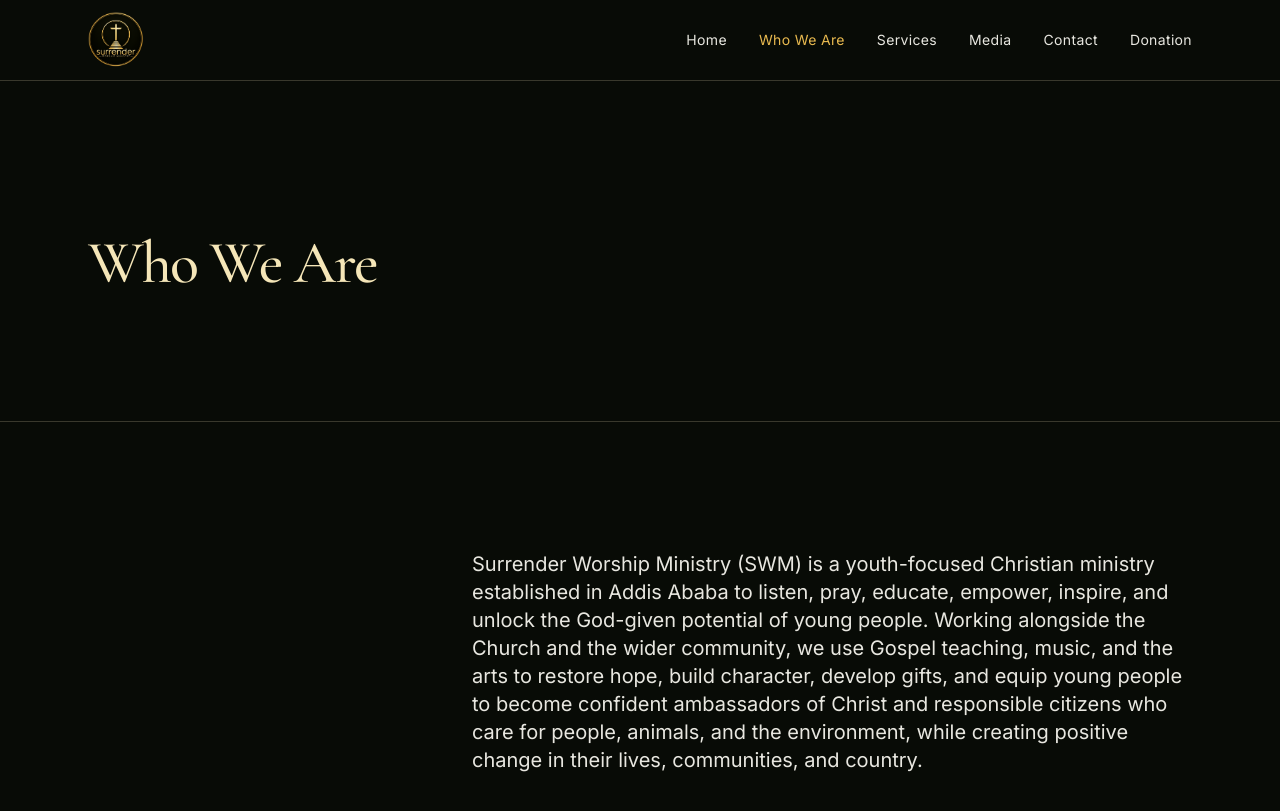
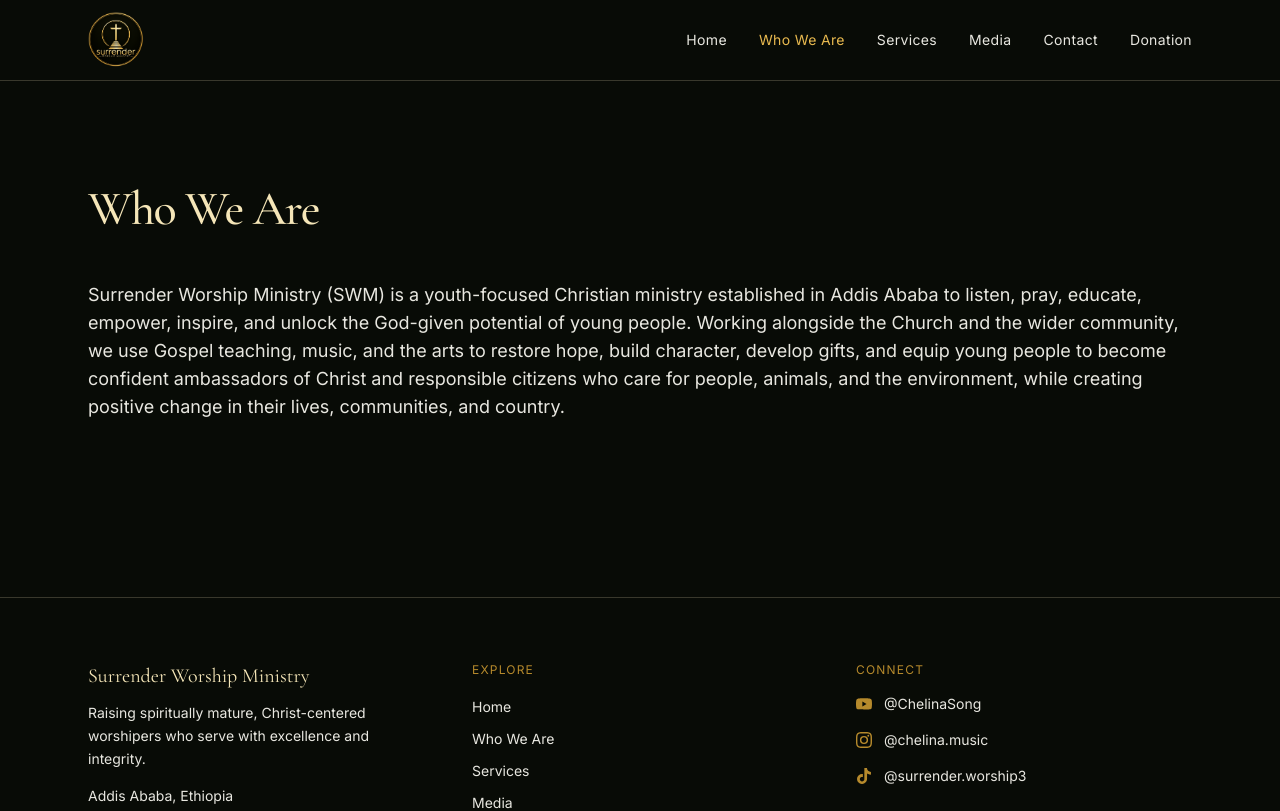
Before and after one commit to firatolin/surrender-worship, a Next.js app: page /who-we-are in a window 1280 px wide. Shown: the top 811 px of the page. Built offline with nearby package versions, Linux system fonts and the light colour scheme.

Commit message:
Who we are page

```diff
--- a/src/app/who-we-are/page.tsx
+++ b/src/app/who-we-are/page.tsx
@@ -1,4 +1,5 @@
 import type { Metadata } from "next";
+import { Reveal } from "@/components/ui/reveal";
 
 export const metadata: Metadata = {
   title: "Who We Are",
@@ -6,35 +7,20 @@
     "Surrender Worship Ministry (SWM) is a youth-focused Christian ministry established in Addis Ababa to listen, pray, educate, empower, inspire, and unlock the God-given potential of young people.",
 };
 
-// const pillars = ["Listen", "Pray", "Educate", "Empower", "Inspire", "Unlock"];
-
 export default function WhoWeArePage() {
   return (
-    <>
-      {/* ── Who We Are ──────────────────────────────────── */}
-      <section className="border-b border-border">
-        <div className="container-editorial py-24 md:py-32">
-          {/* <p className="text-xs uppercase tracking-widest text-brand-antique-gold">
+    <div className="full-bleed">
+      <div className="container-editorial py-16 md:py-20 max-w-3xl">
+        <Reveal>
+          {/* <p className="text-xs uppercase tracking-[0.3em] text-brand-antique-gold">
             Who We Are
           </p> */}
 
-          <h1 className="mt-6 font-serif text-4xl sm:text-5xl md:text-6xl leading-[1.05] tracking-tightest text-brand-ivory max-w-4xl">
+          <h1 className="mt-6 font-serif text-3xl sm:text-4xl md:text-5xl leading-[1.15] tracking-tightest text-brand-ivory">
             Who We Are
           </h1>
-        </div>
-      </section>
 
-      {/* ── The paragraph ───────────────────────────────── */}
-      <section>
-        <div className="container-editorial py-24 md:py-32">
-          <div className="grid grid-cols-1 md:grid-cols-12 gap-12">
-            <div className="md:col-span-4">
-              {/* <p className="text-xs uppercase tracking-widest text-brand-antique-gold">
-                Who We Are
-              </p> */}
-            </div>
-            <div className="md:col-span-8">
-              <p className="text-lg md:text-xl leading-relaxed text-foreground/85 max-w-3xl">
+          <p className="mt-12 text-base md:text-lg leading-[1.85] text-foreground/85">
             Surrender Worship Ministry (SWM) is a youth-focused Christian
             ministry established in Addis Ababa to listen, pray, educate,
             empower, inspire, and unlock the God-given potential of young
@@ -46,32 +32,8 @@
             while creating positive change in their lives, communities,
             and country.
           </p>
+        </Reveal>
       </div>
     </div>
-        </div>
-      </section>
-
-      {/* ── Six pillars ─────────────────────────────────── */}
-      {/* <section className="border-t border-border bg-secondary">
-        <div className="container-editorial py-24 md:py-32">
-          <p className="text-xs uppercase tracking-widest text-brand-antique-gold">
-            Who We Are
-          </p>
-
-          <ul className="mt-12 grid grid-cols-2 gap-x-8 gap-y-10 sm:grid-cols-3 md:grid-cols-6">
-            {pillars.map((word, i) => (
-              <li key={word} className="text-center">
-                <p className="font-serif text-3xl md:text-4xl text-brand-ivory">
-                  {String(i + 1).padStart(2, "0")}
-                </p>
-                <p className="mt-3 text-sm uppercase tracking-widest text-brand-antique-gold">
-                  {word}
-                </p>
-              </li>
-            ))}
-          </ul>
-        </div>
-      </section> */}
-    </>
   );
 }
```
Lines whose indentation alone changed are shown as unchanged.
